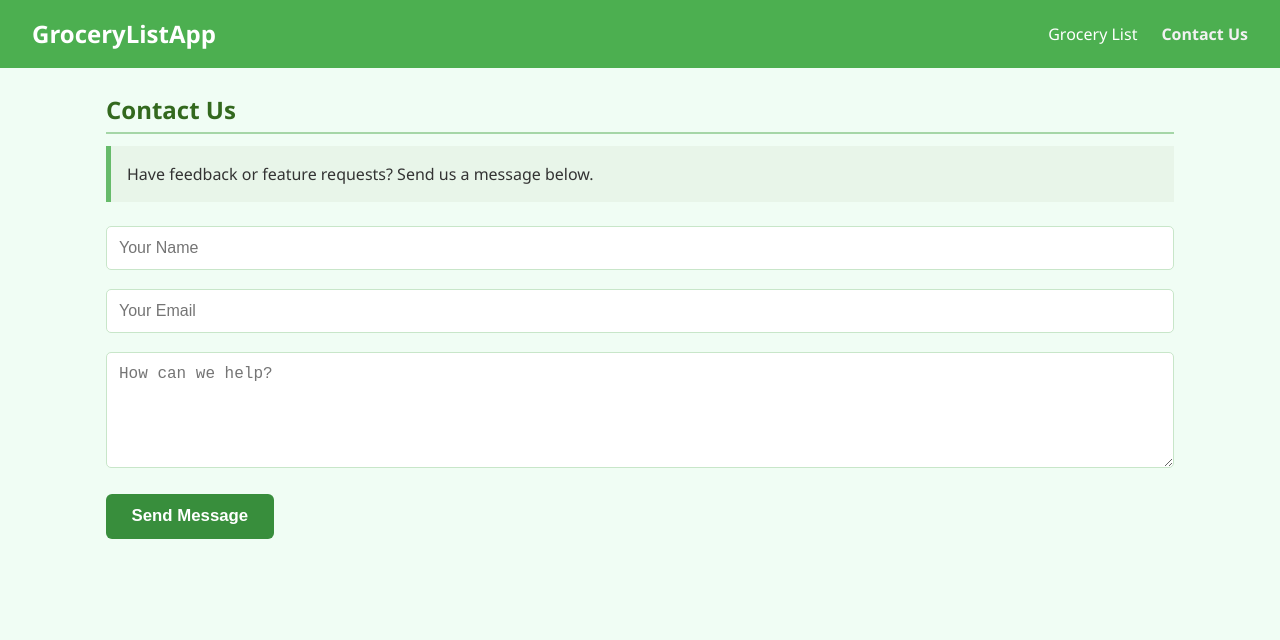
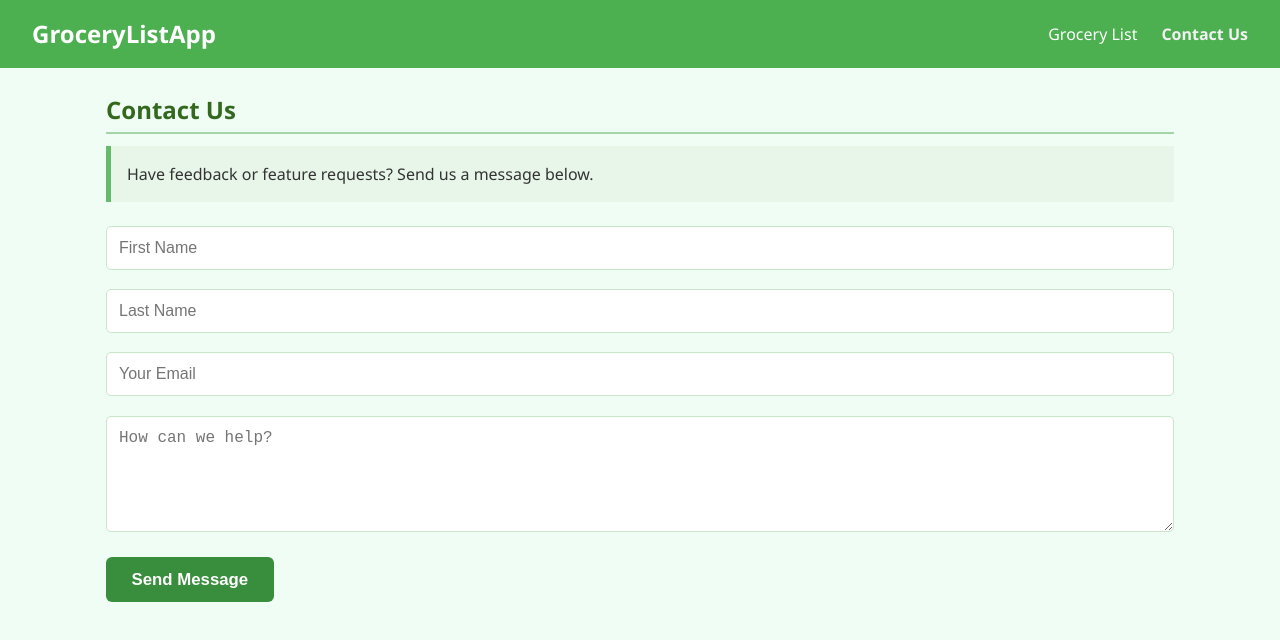
Before and after one commit to cmacias076/grocery-list-app, a React (Create React App) app: page /contact in a window 1280 px wide. Shown: the top 640 px of the page. Built offline with nearby package versions, Linux system fonts and the light colour scheme.

Commit message:
Add first last name on contact form

```diff
--- a/src/pages/ContactPage.jsx
+++ b/src/pages/ContactPage.jsx
@@ -1,7 +1,7 @@
 import { useState } from "react";
 
 export default function ContactPage() {
-    const [form, setForm] = useState({ name: "", email: "", message: ""});
+    const [form, setForm] = useState({ firstName: "", lastName: "", email: "", message: ""});
 
     function handleChange(e) {
         const { name, value } = e.target;
@@ -22,15 +22,20 @@ export default function ContactPage() {
           </div>
 
           <form onSubmit={handleSubmit} aria-label="Contact form">
-            <label className="visually-hidden" htmlFor="name">Name</label>
+            <label className="visually-hidden" htmlFor="name">First Name</label>
             <input
-                id="name"
-                name="name"
-                placeholder="Your Name"
-                value={form.name}
+                name="firstName"
+                placeholder="First Name"
+                value={form.firstName}
                 onChange={handleChange}
-                required
-            />
+                />
+
+                <input
+                name="lastName"
+                placeholder="Last Name"
+                value={form.lastName}
+                onChange={handleChange}
+                />
 
             <label className="visually-hidden" htmlFor="email">Email</label>
             <input
```
